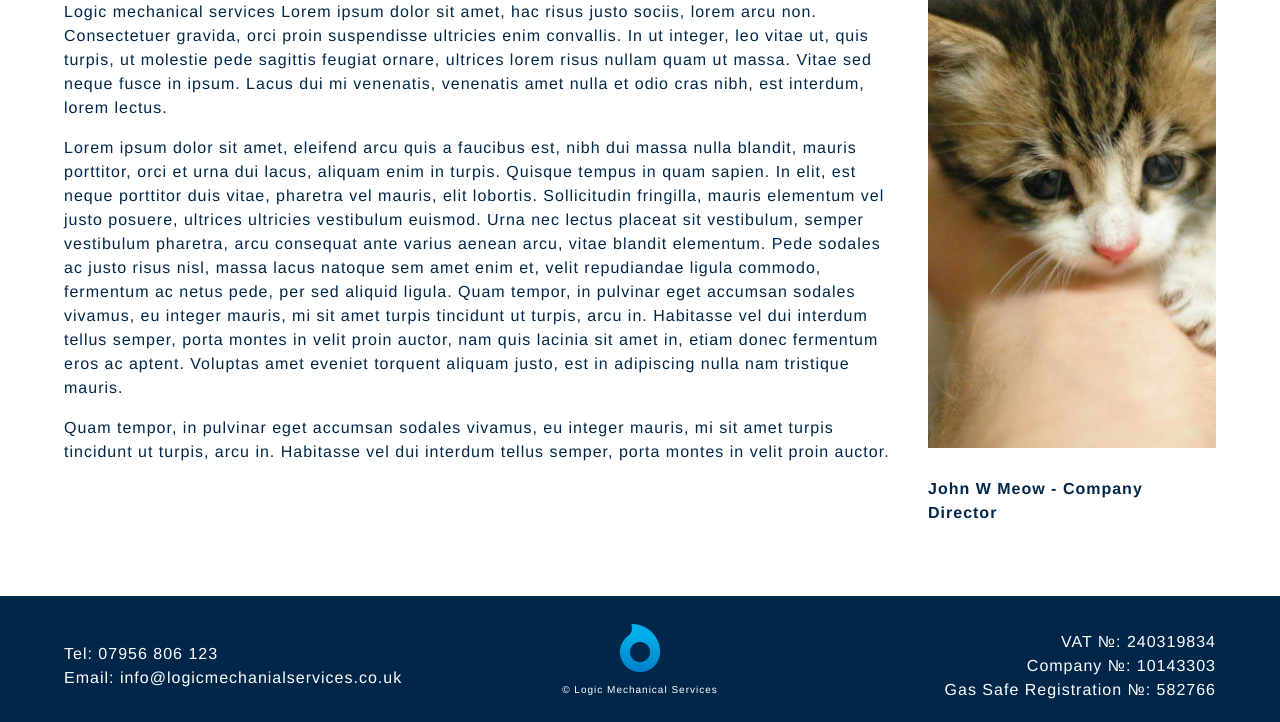
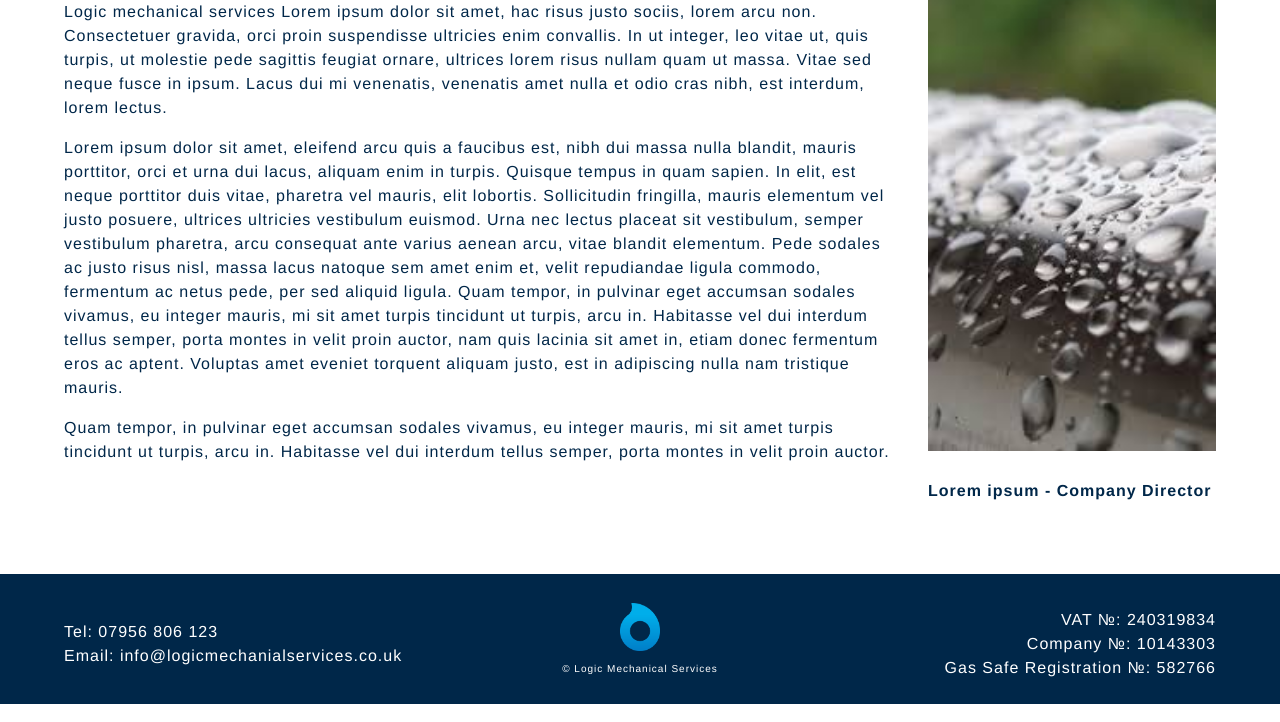
Before and after one commit to portfolio-logicms/portfolio-logicms.github.io, a website: page app/index.html in a window 1280 px wide. Shown: the part 627-1349 px from the top of the page. Drawn offline with nearby package versions, Linux system fonts and the light colour scheme; a small style sheet from the web is missing.

Commit message:
portfolio changes

```diff
--- a/app/index.html
+++ b/app/index.html
@@ -59,8 +59,8 @@
 
 		<div class="home-content">
 			<div class="side-content">
-				<img src="./assets/I__john.jpeg" alt="Photo of company director">
-				<h4>John W Meow - Company Director</h4>
+				<img src="./assets/pipes.jpeg" alt="Photo of company director">
+				<h4>Lorem ipsum - Company Director</h4>
 			</div>
 			<div class="main-content">
 				<h1>Plumbing, Heating, Ventilation</h1>
--- a/app/sass/components/_nav.scss
+++ b/app/sass/components/_nav.scss
@@ -1,4 +1,4 @@
-.mobile-nav-button {
+dl.mobile-nav-button {
 	display: none;
 }
 .nav-logo {
```
Also changed, not shown: app/about.html (+0 -1 lines), app/assets/application.css, app/assets/pipes.jpeg (added).
